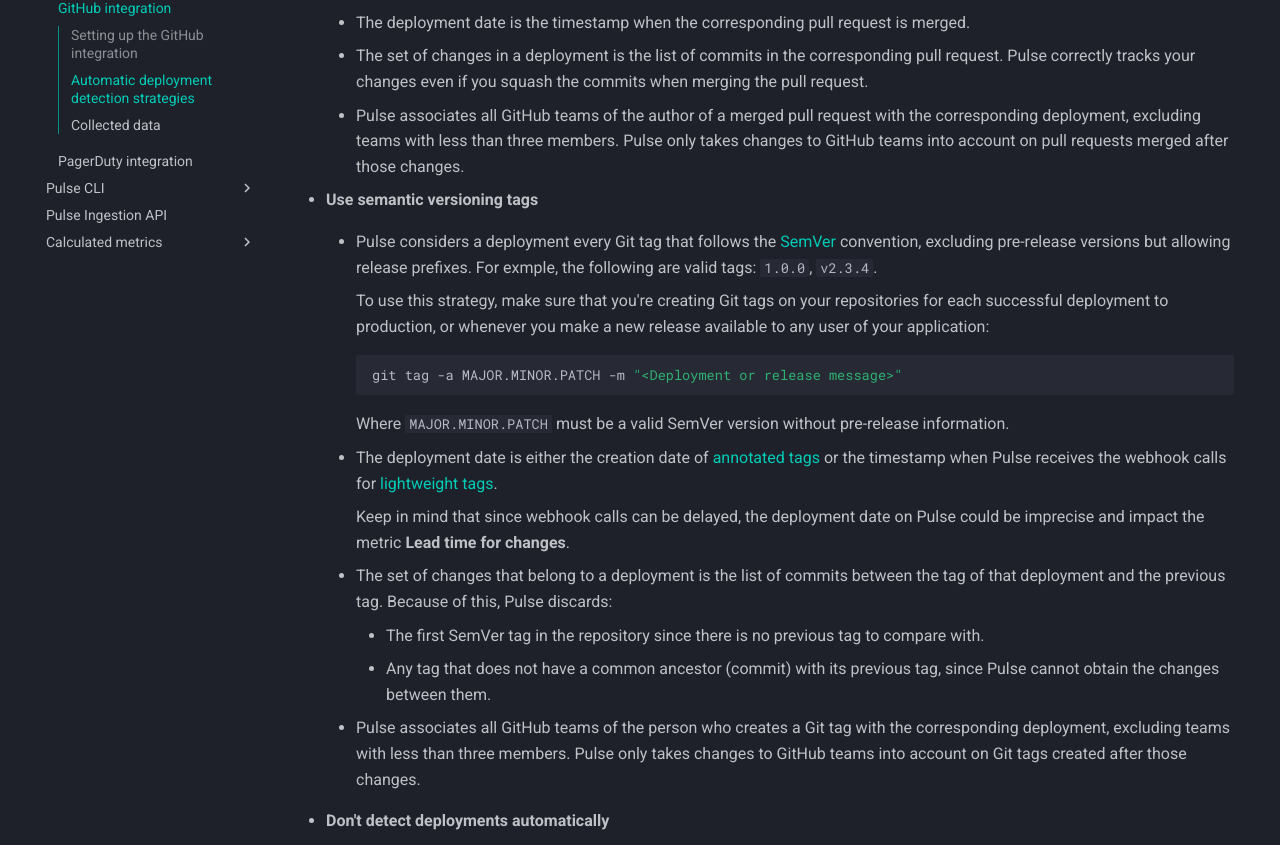
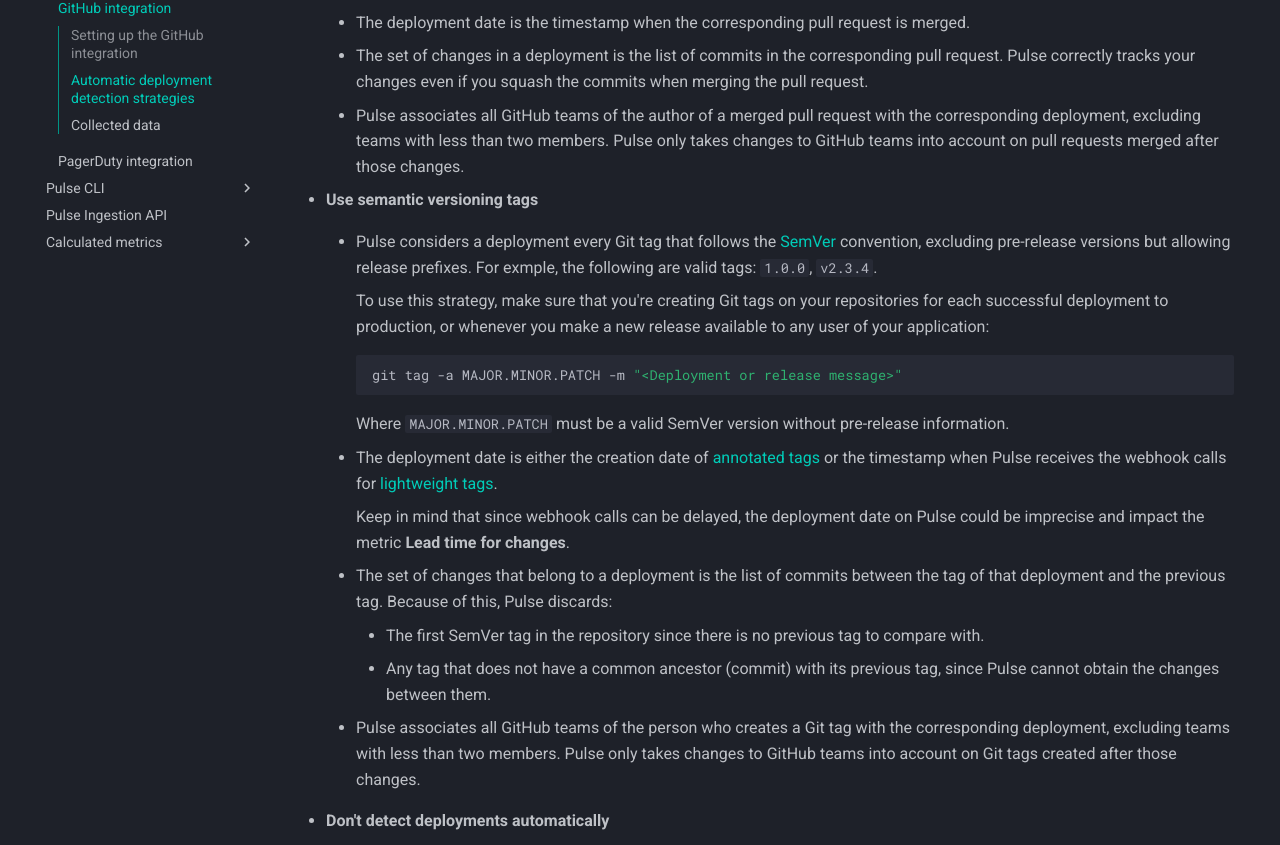
Before and after one commit to codacy/pulse-user-docs, an MkDocs documentation site: the page built from docs/one-click-integrations/github-integration.md, in a window 1280 px wide and 1400 px high, scrolled down 2250 px. Shown: the part 154-999 px from the top of the window. Built offline with MkDocs 1.6.1 and Material for MkDocs 9.7.7, drawn with Linux system fonts in a browser that asks for light colours.

Commit message:
fix: Pulse excludes teams with less than two members
Co-authored-by: André Meira <6381457+afsmeira@users.noreply.github.com>

```diff
--- a/docs/one-click-integrations/github-integration.md
+++ b/docs/one-click-integrations/github-integration.md
@@ -44,7 +44,7 @@
     -   Pulse considers a deployment every merged pull request that **targets the default branch** of the repository.
     -   The deployment date is the timestamp when the corresponding pull request is merged.
     -   The set of changes in a deployment is the list of commits in the corresponding pull request. Pulse correctly tracks your changes even if you squash the commits when merging the pull request.
-    -   Pulse associates all GitHub teams of the author of a merged pull request with the corresponding deployment, excluding teams with less than three members. Pulse only takes changes to GitHub teams into account on pull requests merged after those changes.
+    -   Pulse associates all GitHub teams of the author of a merged pull request with the corresponding deployment, excluding teams with less than two members. Pulse only takes changes to GitHub teams into account on pull requests merged after those changes.
 
 -   **Use semantic versioning tags**
 
@@ -67,7 +67,7 @@
         -   The first SemVer tag in the repository since there is no previous tag to compare with.
         -   Any tag that does not have a common ancestor (commit) with its previous tag, since Pulse cannot obtain the changes between them.
 
-    -   Pulse associates all GitHub teams of the person who creates a Git tag with the corresponding deployment, excluding teams with less than three members. Pulse only takes changes to GitHub teams into account on Git tags created after those changes.
+    -   Pulse associates all GitHub teams of the person who creates a Git tag with the corresponding deployment, excluding teams with less than two members. Pulse only takes changes to GitHub teams into account on Git tags created after those changes.
 
 -   **Don't detect deployments automatically**
 
```
